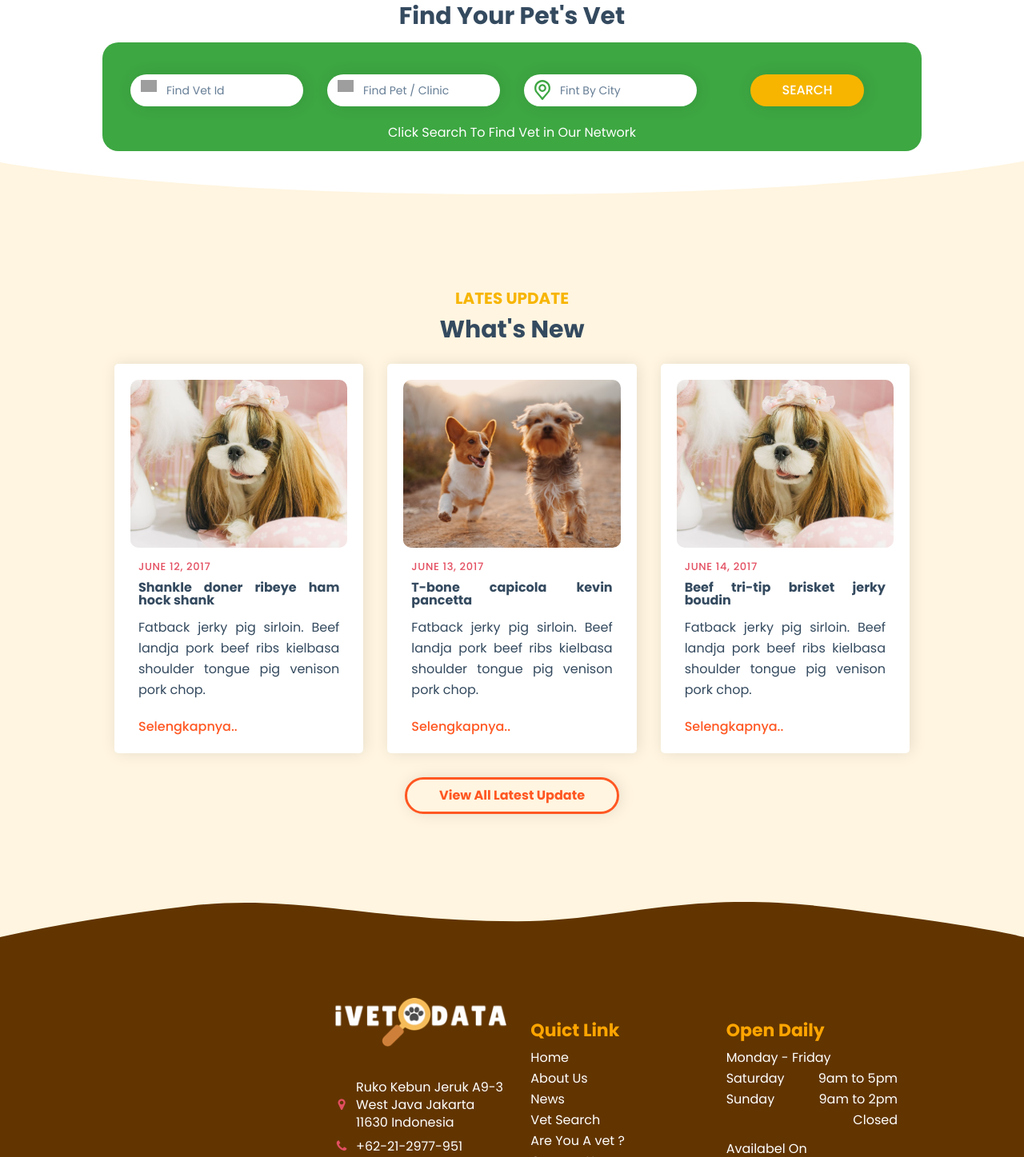
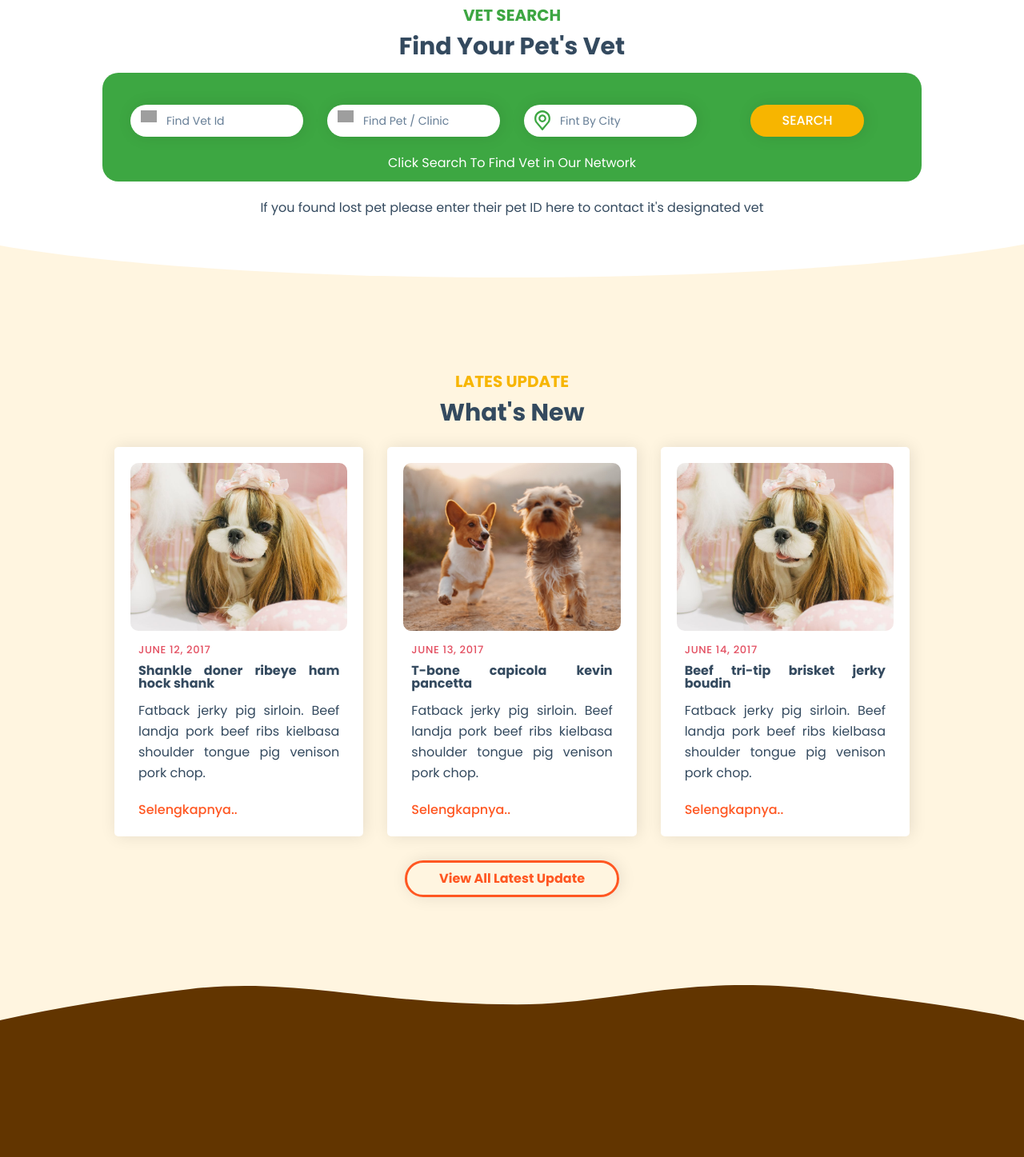
Before and after one commit to ekreasi/ivetdata-html, a PHP site: page /index2.html in a window 1280 px wide. Shown: the part 2355-3802 px from the top of the page at 80% size. Run offline with PHP 8.4, Linux system fonts and the light colour scheme; some web fonts are replaced; grey boxes are pictures that could not be loaded.

Commit message:
new commit text content

```diff
--- a/assets2/css/custom.css
+++ b/assets2/css/custom.css
@@ -313,3 +313,7 @@
 .bg-orange{
     background-color: #fa6400;
 }
+
+.p-20{
+    padding: 20px;
+}
--- a/index2.html
+++ b/index2.html
@@ -167,12 +167,11 @@
 											<div class="slide_description">
 												<div class="intro-layer" data-animation="fadeInUp">
 													<h3 class="c-white">
-														Qualified Personal
-														<strong>Care For Your Pets</strong>
+														Your Digital Vet Companion
 													</h3>
 												</div>
 												<div class="intro-layer" data-animation="fadeInUp">
-													<p class="c-white">Strip steak short ribs picanha shoulder bresaola. Pork belly brisket shankle short loin. Strip steak short ribs picanha shoulder bresaola. Pork belly brisket shankle short loin.</p>
+													<p class="c-white">Your Pocket Vet App that can be accessible anytime and anywehere through a digitalized Veterinarian Network for online consultation, pet identification, medical records, scheduling & reminder, as well as unique purchases !</p>
 												</div>
 												<div class="intro-layer" data-animation="fadeInUp">
 													<a href="about.html" class="theme_button color3">REGISTER NOW</a>
@@ -237,15 +236,13 @@
 							</h6>
 							<p class="section-title">PIONER IN PET DATABASE</p>
 							<p>
-								Drumstick flank pork chop pastrami tenderloin. Turkey bacon cow beef ribs salami pork loin kevin fatback alcatra shankle turducken.
-							</p>
-							<p>
-								Drumstick flank pork chop pastrami tenderloin. Turkey bacon cow beef ribs salami pork loin kevin fatback alcatra shankle turducken landjaeger g.
-
-								Drumstick flank pork chop pastrami tenderloin. Turkey bacon cow beef ribs salami pork loin kevin fatback alcatra shankle turducken landjaeger ground round. Jerky beef turkey.
-							</p>
-							<p>
-								Drumstick flank pork chop pastrami tenderloin. Turkey bacon cow beef ribs salami pork loin kevin fatback alcatra shankle turducken.
+								PT. IVET DATA GLOBAL (est. 2018) is headquartered in Jakarta, Indonesia as a pioneer in Pet Database and Clinic CRM in the region, endorsed by Indonesian Veterinary Medical Association (PDHI) in Indonesia.
+								<br>
+								<br>
+								We are also the first company to partner with Datamars SA to introduce country-coded microchips which follow ICAR (the Intemational Committee for Animal Recording) ISOI 1784/11785 standards.
+								<br>
+								<br>
+								Formed to accommodate the growing demand for digital solutions in veterinary practice and to support the new Government regulation on pet's •National ID" identification, we believe in providing new technology for Pet Owners and Vets that are comprehensive, affordable, and secure.
 							</p>
 						</div>
 					</div>
@@ -320,6 +317,9 @@
 									<p>Click Search To Find Vet in Our Network</p>
 								</div>
 							</form>
+							<div class="p-20">
+									<p>If you found lost pet please enter their pet ID here to contact it's designated vet</p>
+							</div>
 						</div>
 					</div>
 				</div>
```
